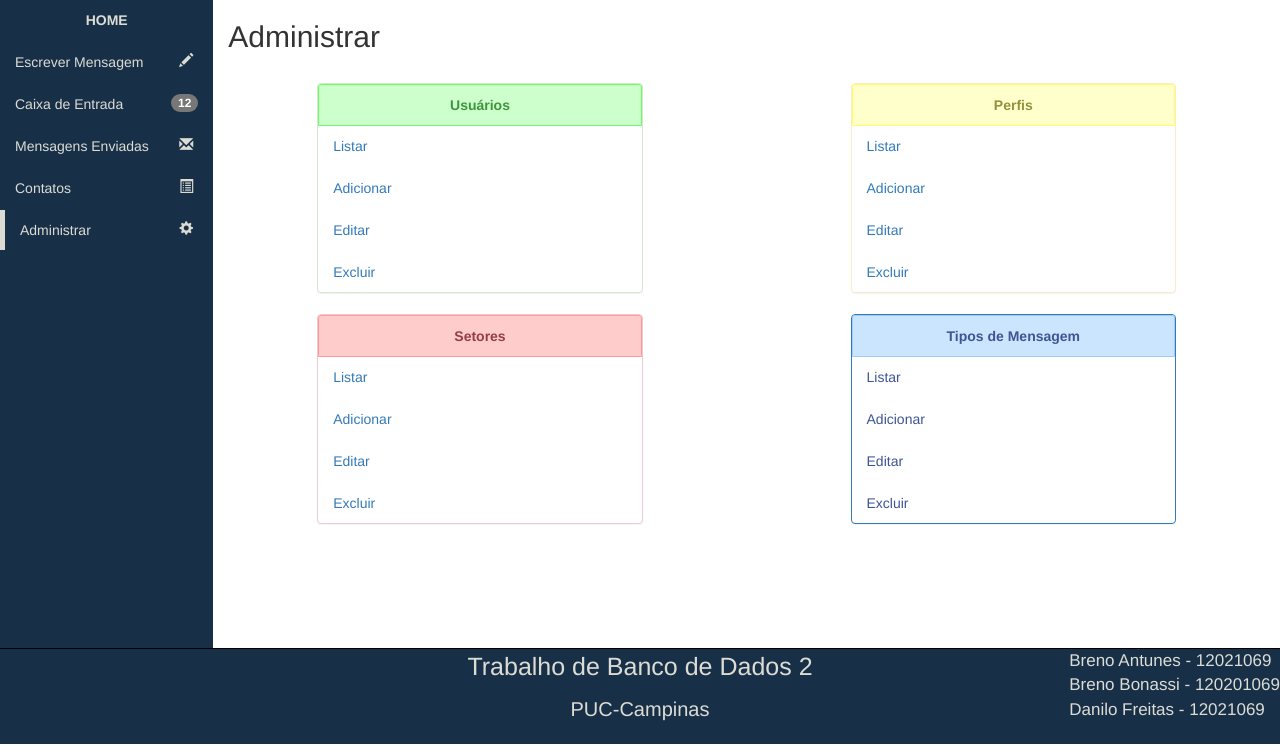
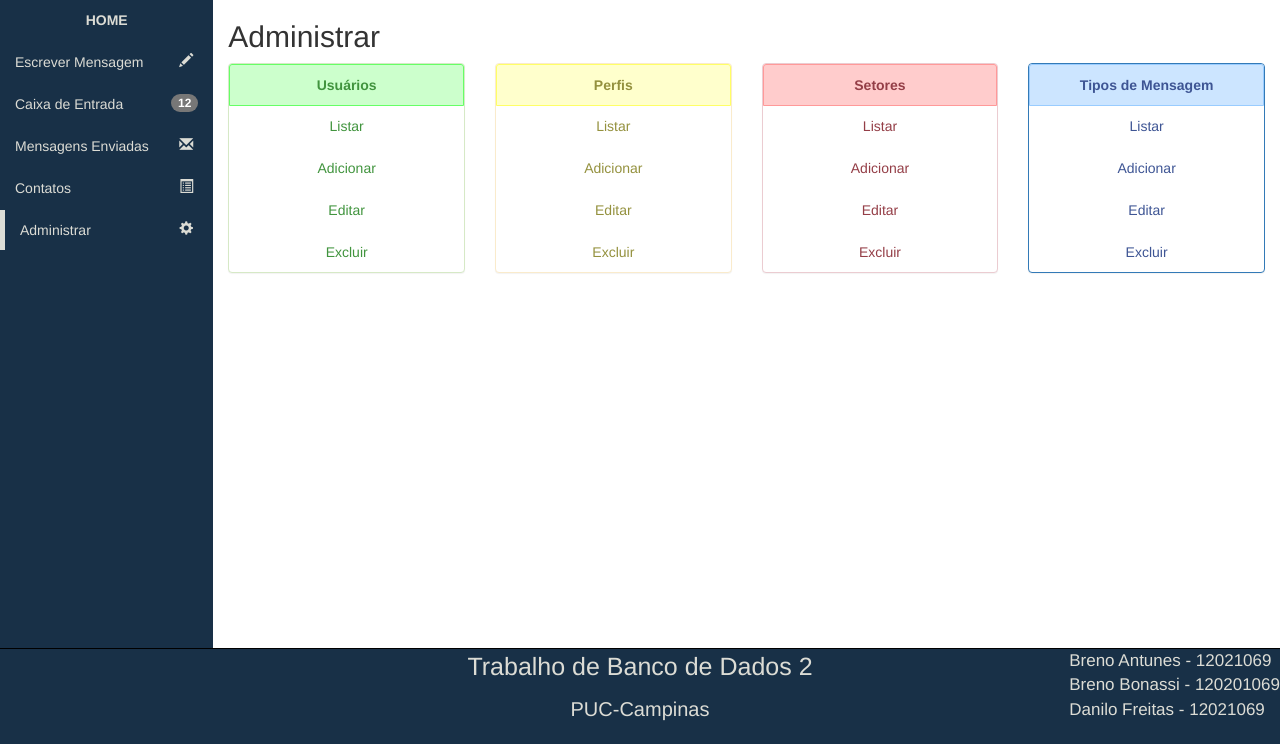
Before and after one commit to antunesbe/ProjetoBD2, a PHP site: page /administrar.php in a window 1280 px wide. Shown: the part 51-800 px from the top of the page. Run offline with PHP 8.4, Linux system fonts and the light colour scheme.

```diff
--- a/administrar.php
+++ b/administrar.php
@@ -60,24 +60,24 @@
         <!-- CONTEUDO -->
             <section class="col-md-10 conteudo">
                 <h2>Administrar</h2>
-                <br>
+
                 <div class="row">
-                    <div class="col-md-1">
-                    </div>
-                    <div class="col-md-4">
+                    <!--<div class="col-md-1">
+                    </div>-->
+                    <div class="col-md-3">
                         <div class="panel panel-success">
                             <a href="Usuario/gridUsuario.php">
                                 <div class="panel-heading" id="titleUsuario">
                                     Usuários
                                 </div>
                             </a>
-                            <div class="panel-body admPills">
+                            <div class="panel-body admPills" id="bodyUsuario">
                                 <ul class="nav nav-pills nav-stacked">
                                     <li>
-                                        <a href="#">Listar</a>
+                                        <a href="Usuario/gridUsuario.php">Listar</a>
                                     </li>
                                     <li>
-                                        <a href="#">Adicionar</a>
+                                        <a href="Usuario/createUsuario.php">Adicionar</a>
                                     </li>
                                     <li>
                                         <a href="#">Editar</a>
@@ -89,22 +89,22 @@
                             </div>
 
                         </div>
-                    </div>
+                    </div><!--
                     <div class="col-md-2">
-                    </div>
-                    <div class="col-md-4">
+                    </div>-->
+                    <div class="col-md-3">
                         <div class="panel panel-warning">
                             <a href="Perfil/gridPerfil.php">
                                 <div class="panel-heading" id="titlePerfil">Perfis
                                 </div>
                             </a>
                                 <div class="panel-body admPills">
-                                    <ul class="nav nav-pills nav-stacked">
+                                    <ul class="nav nav-pills nav-stacked" id="bodyPerfil">
                                         <li>
-                                            <a href="#">Listar</a>
+                                            <a href="Perfil/gridPerfil.php">Listar</a>
                                         </li>
                                         <li>
-                                            <a href="#">Adicionar</a>
+                                            <a href="Perfil/create.php">Adicionar</a>
                                         </li>
                                         <li>
                                             <a href="#">Editar</a>
@@ -116,30 +116,30 @@
                                 </div>
 
                         </div>
-                    </div>
+                    </div><!--
                     <div class="col-md-2">
                     </div>
                 </div>
                 <div class="row">
                     <div class="col-md-1">
-                    </div>
-                    <div class="col-md-4">
+                    </div>-->
+                    <div class="col-md-3">
                         <div class="panel panel-danger">
                             <a href="Setor/gridSetor.php">
                                 <div class="panel-heading"  id="titleSetor">
                                     Setores
                                 </div>
                             </a>
-                                <div class="panel-body admPills">
+                                <div class="panel-body admPills" id="bodySetor">
                                     <ul class="nav nav-pills nav-stacked">
                                         <li>
-                                            <a href="#">Listar</a>
+                                            <a href="Setor/gridSetor.php">Listar</a>
                                         </li>
                                         <li>
-                                            <a href="#">Adicionar</a>
+                                            <a href="Setor/create.php">Adicionar</a>
                                         </li>
                                         <li>
-                                            <a href="#">Editar</a>
+                                            <a href="Setor/edit.php">Editar</a>
                                         </li>
                                         <li>
                                             <a href="#">Excluir</a>
@@ -148,10 +148,10 @@
                                 </div>
 
                         </div>
-                    </div>
+                    </div><!--
                     <div class="col-md-2">
-                    </div>
-                    <div class="col-md-4">
+                    </div>-->
+                    <div class="col-md-3">
                         <div class="panel panel-primary">
                             <a href="TipoMensagem/gridTipoMensagem.php">
                                 <div class="panel-heading" id="titleTipoMensagem">
@@ -161,10 +161,10 @@
                             <div class="panel-body admPills">
                                 <ul class="nav nav-pills nav-stacked" id="bodyTipoMensagem">
                                     <li>
-                                        <a href="#">Listar</a>
+                                        <a href="TipoMensagem/gridTipoMensagem.php">Listar</a>
                                     </li>
                                     <li>
-                                        <a href="#">Adicionar</a>
+                                        <a href="TipoMensagem/create.php">Adicionar</a>
                                     </li>
                                     <li>
                                         <a href="#">Editar</a>
@@ -175,9 +175,9 @@
                                 </ul>
                             </div>
                         </div>
-                    </div>
+                    </div><!--
                     <div class="col-md-2">
-                    </div>
+                    </div>-->
                 </div>
             </section>
             <!-- /CONTEUDO -->
--- a/css/estilo.css
+++ b/css/estilo.css
@@ -52,6 +52,7 @@ a #titleTipoMensagem:hover{
 }
 
 #bodyTipoMensagem a{
+	text-align: center;
 	color: #3E5594;
 
 }
@@ -71,6 +72,12 @@ a #titlePerfil:hover{
 	font-weight:bolder;
 }
 
+#bodyPerfil a{
+	text-align: center;
+	color: #94913E;
+
+}
+
 /* CONF USUARIO*/
 #titleUsuario{
 	background-color: #CCFFCC;
@@ -84,6 +91,11 @@ a #titleUsuario{
 }
 a #titleUsuario:hover{
 	font-weight:bolder;
+}
+
+#bodyUsuario a{
+	text-align: center;
+	color: #41943E;
 }
 
 /* CONF SETOR*/
@@ -100,9 +112,21 @@ a #titleSetor{
 a #titleSetor:hover{
 	font-weight:bolder;
 }
+
+#bodySetor a{
+	text-align: center;
+	color: #943E47;
+
+}
+
 /*/CONF SETOR*/
 .admPills{
 	margin: 0px;
 	border: 0px;
 	padding: 0px;
 }
+
+.panel{
+	margin: 0px;
+	margin-bottom: 5px;
+}
```
Also changed, not shown: Usuario/cadastraFuncionario.php (added, +27 -0 lines), Usuario/createUsuario.php (+58 -22 lines), escreverMensagem.php (+9 -1 lines), includes/enviaMensagem.php (added, +18 -0 lines).
